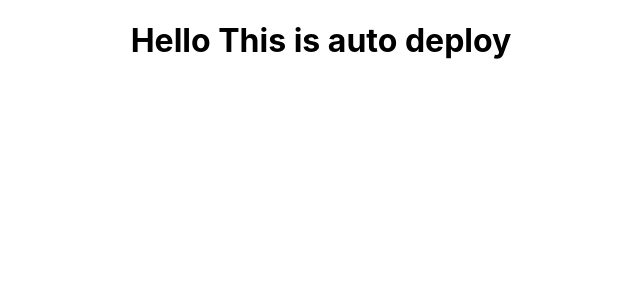
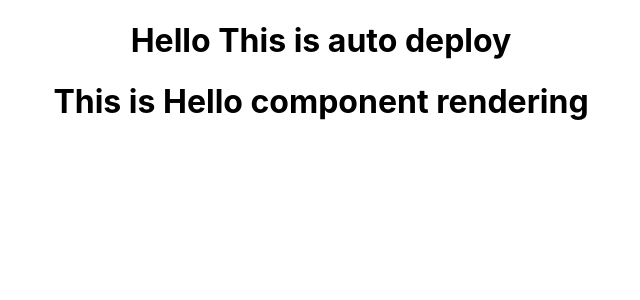
Before and after one commit to Margesh01/test-render-deploy, a React (Create React App) app: page / in a window 1280 px wide. Shown: the top 300 px of the page, without its empty margins (319-959 px from the left). Built offline with nearby package versions, Linux system fonts and the light colour scheme.

Commit message:
add components

```diff
--- a/src/App.js
+++ b/src/App.js
@@ -1,10 +1,11 @@
-import logo from './logo.svg';
 import './App.css';
+import Hello from './components/Hello';
 
 function App() {
   return (
     <div className="App">
       <h1>Hello This is auto deploy</h1>
+      <Hello/>
     </div>
   );
 }
--- /dev/null
+++ b/src/components/Hello.js
@@ -0,0 +1,11 @@
+import React from "react";
+
+const Hello =()=>{
+    return(
+        <>
+        <h1>This is Hello component rendering</h1>
+        </>
+    )
+}
+
+export default Hello;
```
